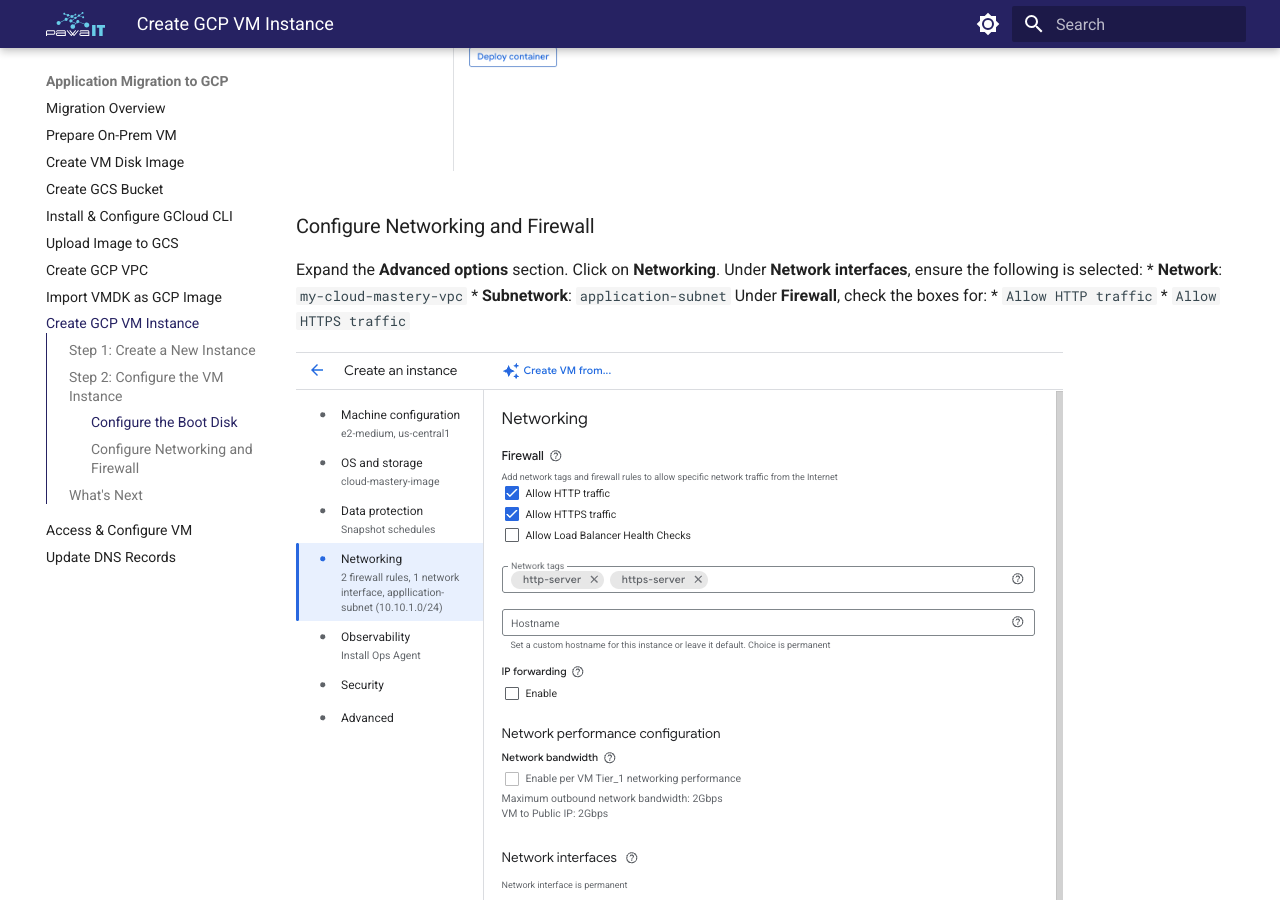
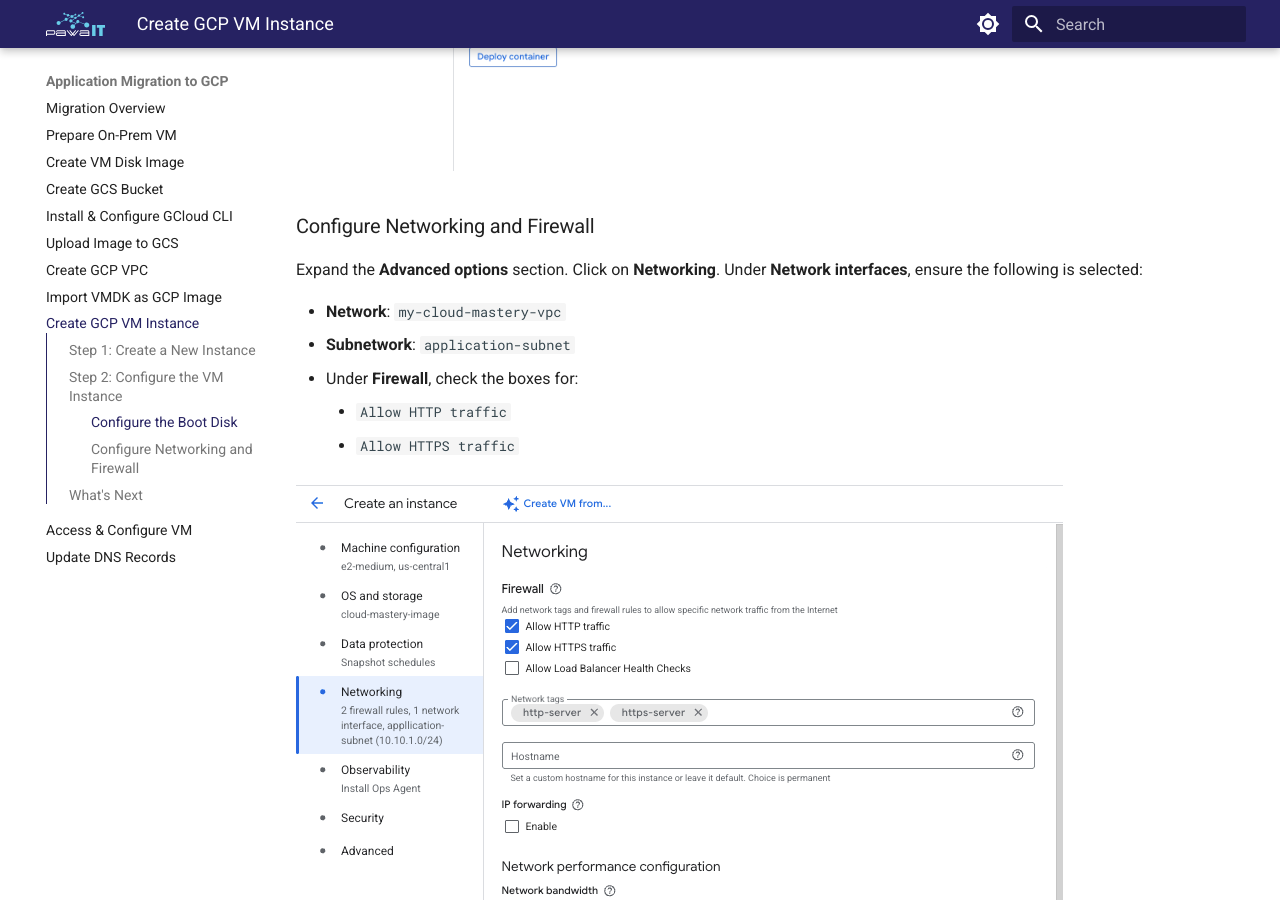
Before and after one commit to Pawa-IT-Solutions/cloud-mastery-docs, an MkDocs documentation site: the page built from docs/migration-create-vm.md, in a window 1280 px wide and 900 px high, scrolled down 3126 px. Built offline with MkDocs 1.6.1 and Material for MkDocs 9.7.7, drawn with Linux system fonts in a browser that asks for light colours.

```diff
--- a/docs/migration-create-vm.md
+++ b/docs/migration-create-vm.md
@@ -44,9 +44,11 @@ This is the most critical part of the configuration. You will tell GCP to use th
   Expand the **Advanced options** section.
   Click on **Networking**.
   Under **Network interfaces**, ensure the following is selected:
-    *   **Network**: `my-cloud-mastery-vpc`
-    *   **Subnetwork**: `application-subnet`
-  Under **Firewall**, check the boxes for:
+
+   *   **Network**: `my-cloud-mastery-vpc`
+   *   **Subnetwork**: `application-subnet`
+
+   * Under **Firewall**, check the boxes for:
     *   `Allow HTTP traffic`
     *   `Allow HTTPS traffic`
 
```
